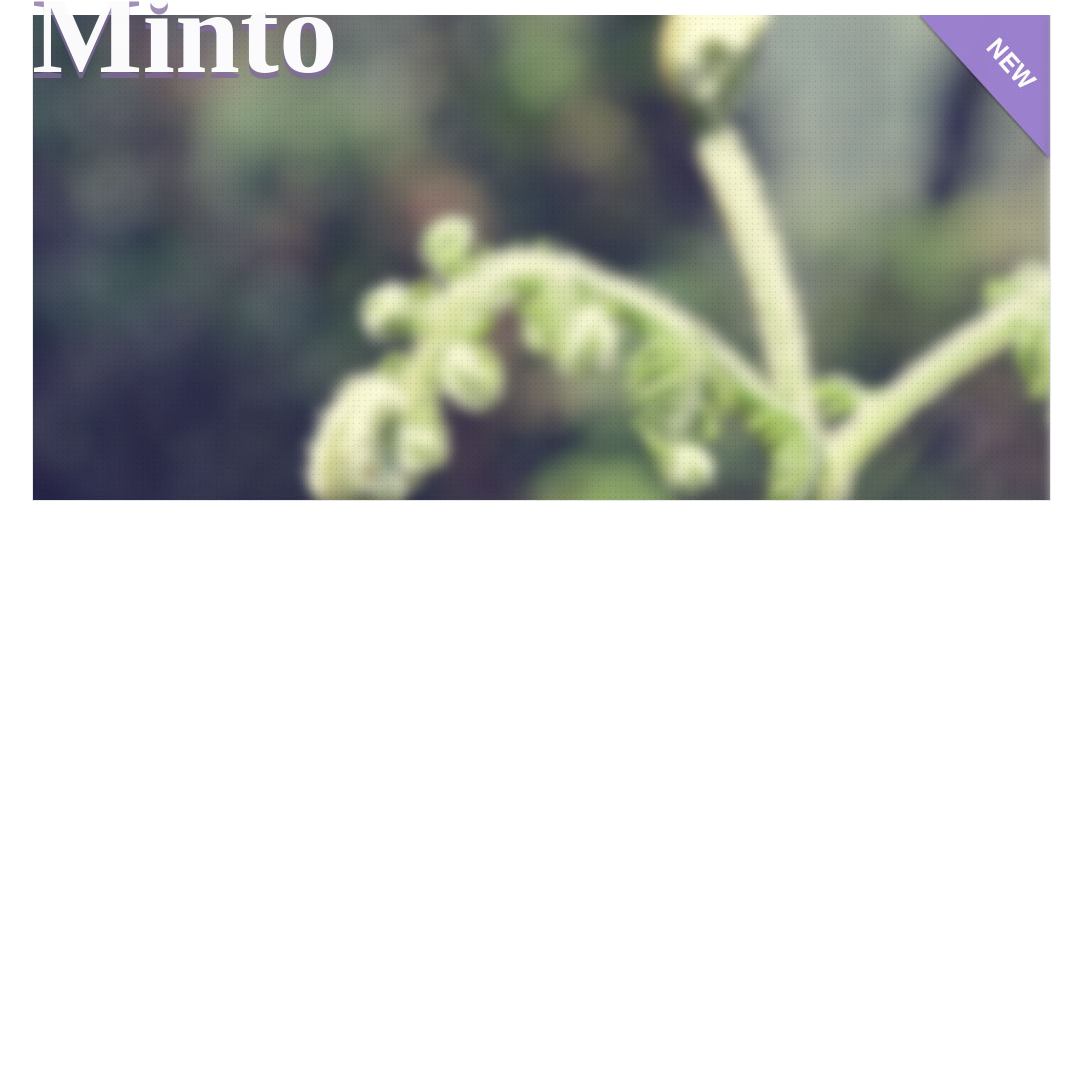
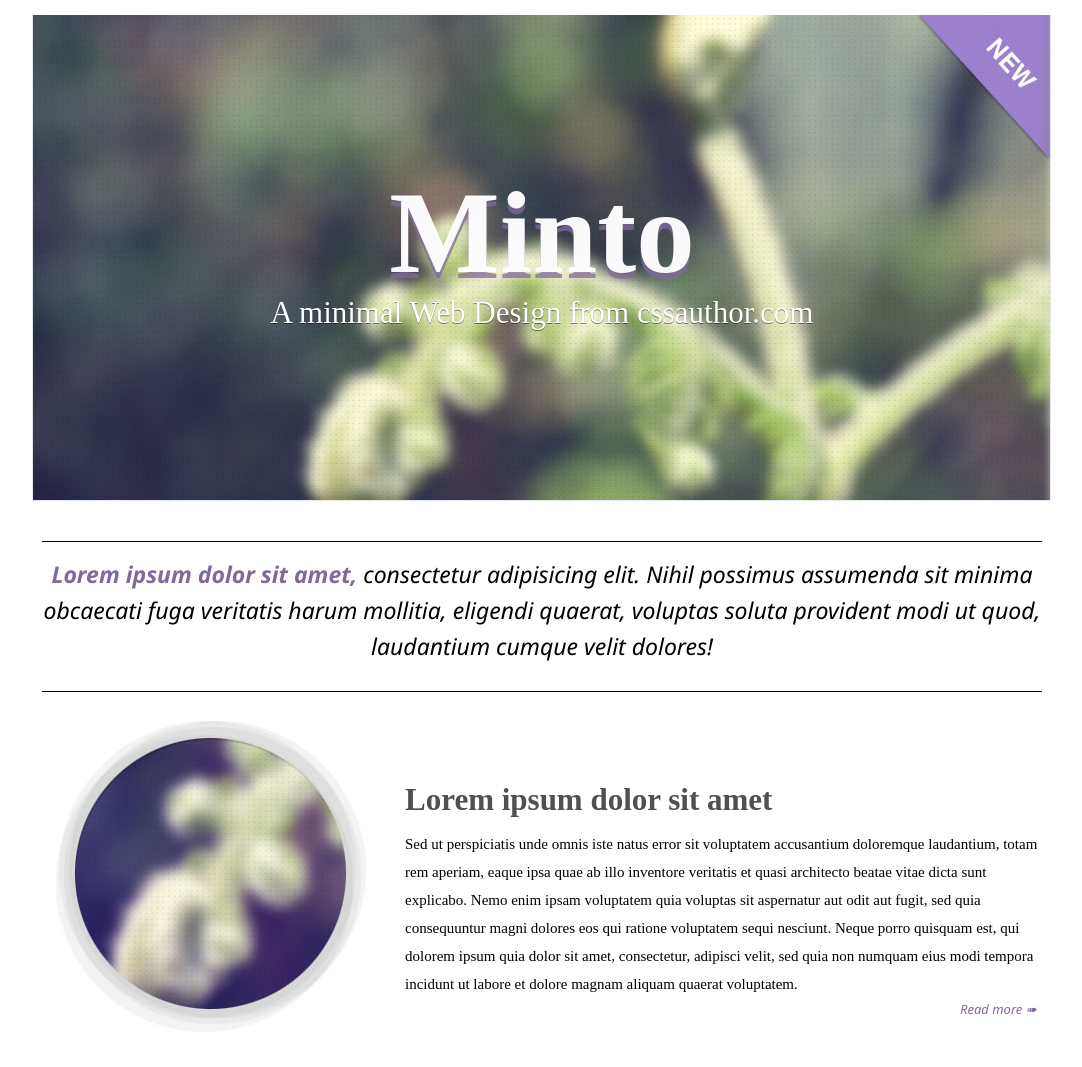
Before and after one commit to yaroslav-bodnar/site-project-2-mingreen, a plain HTML site: page GeekBrains/index.html in a window 1280 px wide. Shown: the part 123-1190 px from the top of the page, without its empty margins (108-1190 px from the left). Before the commit the page ends 800 px from the top, so only its background shows below. Drawn offline with Linux system fonts and the light colour scheme.

Commit message:
Изображение/текст+текс/блок-2+обтекаемая картинка/текст/ссылка
1. Уже до конца отредактировал изображение с текстом на нем с помощью margin. Две часте текста разными стилями.
2. Создание следуещего текста в блоке с верхней и нижней границей. Превая часть текста отличается по стилям!
3. Создание 3-го блока с обтекаемой текстом картинкой и текстом соответственно!
4.  Добавление и редактирование ссылки "read more"/

```diff
--- a/GeekBrains/css/style.css
+++ b/GeekBrains/css/style.css
@@ -114,7 +114,11 @@ header {
 .icon-user:before { content: '\f061'; } /* '' */
 
 
-.image {
+
+
+
+
+.block_1 {
 	background-image: url("../img/fon_1.jpg");
 	background-position: center;
 	background-repeat: no-repeat;
@@ -122,6 +126,9 @@ header {
 	height: 486px;
 	margin: 0 140px 0 140px;
 	position: relative;
+	display: flex;
+	justify-content: center;
+
 }
 
 .minto {
@@ -132,4 +139,105 @@ header {
 	text-align: center;
 	text-shadow: 0px 6px 0px rgba(130, 105, 157, 0.75);
 	position: absolute;
+	margin-top: 200px;
 }
+
+.minto_2 {
+  font-size: 31px;
+  font-family: "SofiaProLight" "Arial";
+  color: rgb(255, 255, 255);
+  line-height: 1.161;
+  text-align: center;
+  text-shadow: 0px 1px 0px rgba(0, 0, 0, 0.45);
+  position: absolute;
+  margin-top: 280px;
+}
+
+
+
+
+
+.block_2 {
+	border-top: solid 1px;
+	border-bottom: solid 1px;
+	height: 134px;
+	width: 1000px;
+	margin: 40px 150px 0 150px;
+	position: relative;
+	display: flex;
+	justify-content: center;
+	padding-top: 15px;
+}
+
+.lorem {
+  font-size: 23px;
+  font-family: "Segoe UI";
+  color: black;
+  font-style: italic;
+  line-height: 1.565;
+  text-align: center;
+  position: absolute;
+}
+
+.lorem_1 {
+  font-size: 23px;
+  font-family: "Segoe UI";
+  color: rgb(130, 105, 157);
+  font-weight: bold;
+  font-style: italic;
+  line-height: 1.565;
+  text-align: center;
+}
+
+
+
+
+.block_3 {
+	height: 375px;
+	width: 1020px;
+	margin: 0 140px 0 140px;
+	position: relative;
+}
+
+.fon_2 {
+	margin-top: 22px;
+	margin-left: 10px;
+	float: left;
+}
+
+.lorem_3 {
+	font-size: 31px;
+	font-family: "Segoe UI" "Arial";
+	color: rgb(80, 80, 81);
+	font-weight: bold;
+	line-height: 1.161;
+	margin-top: 90px;
+	margin-left: 373px;
+	margin-bottom: 48px;
+	position: absolute;
+}
+
+.lorem_4 {
+	font-size: 15px;
+	font-family: "Segoe UI" "Arial"
+	color: rgb(131, 131, 131);
+	line-height: 1.867;
+	position: absolute;
+	margin-top: 138px;
+	margin-left: 373px;
+
+}
+
+.read_more {
+	text-decoration: none;
+	font-size: 13px;
+	font-family: "Segoe UI";
+	color: rgb(130, 105, 157);
+	font-style: italic;
+	line-height: 2.769;
+	position: absolute;
+	margin-top: 300px;
+	margin-left: 928px;
+	margin-right: 10px;
+	display: flex;
+}
--- a/GeekBrains/index.html
+++ b/GeekBrains/index.html
@@ -20,8 +20,18 @@
 			</ul>
 		</header>
 		<main>
-			<div class="image">
-				<h1 class="minto">Minto</h1>
+			<div class="block_1">
+					<h1 class="minto">Minto</h1><br>
+					<p class="minto_2">A minimal Web Design from cssauthor.com</p>
+			</div>
+			<div class="block_2">
+				<p class="lorem"><span class="lorem_1">Lorem ipsum dolor sit amet,</span> consectetur adipisicing elit. Nihil possimus assumenda sit minima obcaecati fuga veritatis harum mollitia, eligendi quaerat, voluptas soluta provident modi ut quod, laudantium cumque velit dolores!</p>
+			</div>
+			<div class="block_3">
+				<img src="./img/fon_2.jpg" alt="fon2" class="fon_2">
+				<p class="lorem_3">Lorem ipsum dolor sit amet</p>
+				<p class="lorem_4">Sed ut perspiciatis unde omnis iste natus error sit voluptatem accusantium doloremque laudantium, totam rem aperiam, eaque ipsa quae ab illo inventore veritatis et quasi architecto beatae vitae dicta sunt explicabo. Nemo enim ipsam voluptatem quia voluptas sit aspernatur aut odit aut fugit, sed quia consequuntur magni dolores eos qui ratione voluptatem sequi nesciunt. Neque porro quisquam est, qui dolorem ipsum quia dolor sit amet, consectetur, adipisci velit, sed quia non numquam eius modi tempora incidunt ut labore et dolore magnam aliquam quaerat voluptatem.</p>
+				<a href="#" class="read_more">Read more&nbsp;&#10144;</a>
 			</div>
 		</main>
 		<footer>
```
Also changed, not shown: GeekBrains/img/fon_2.jpg (added).
